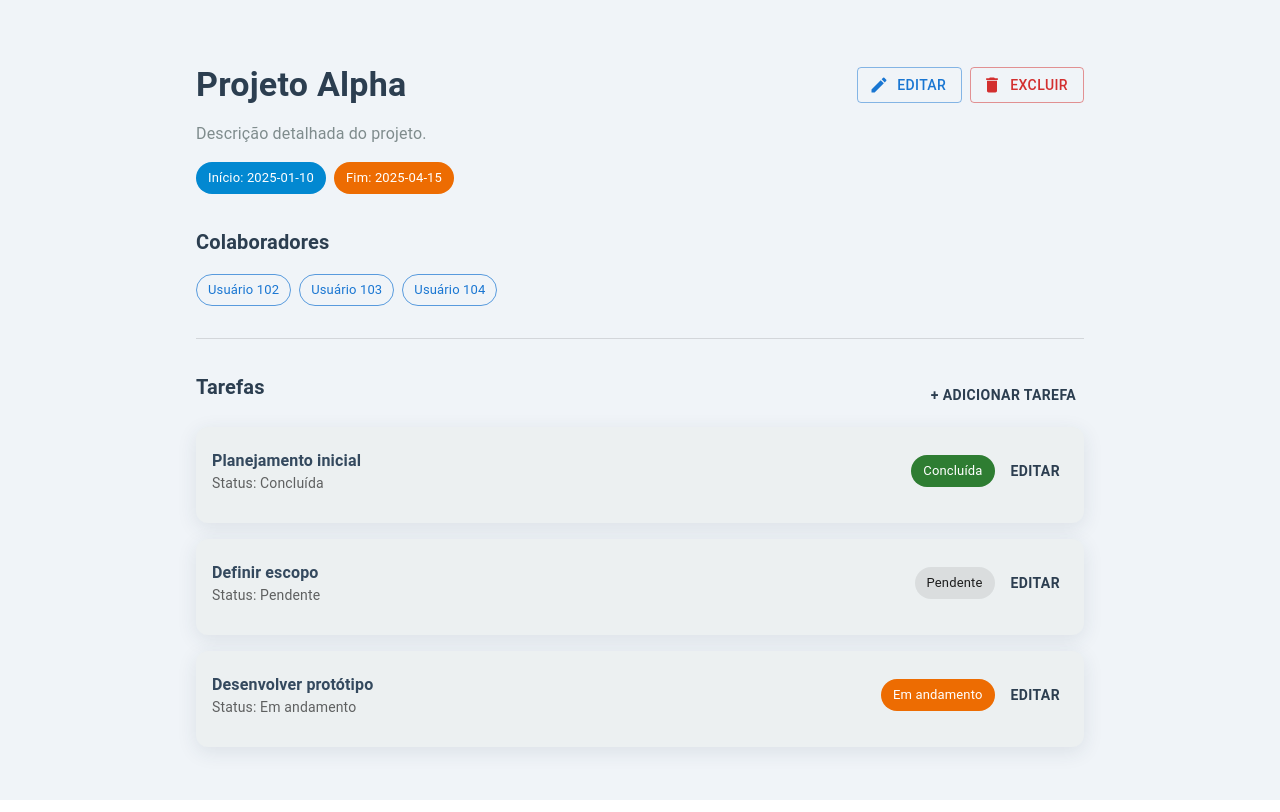
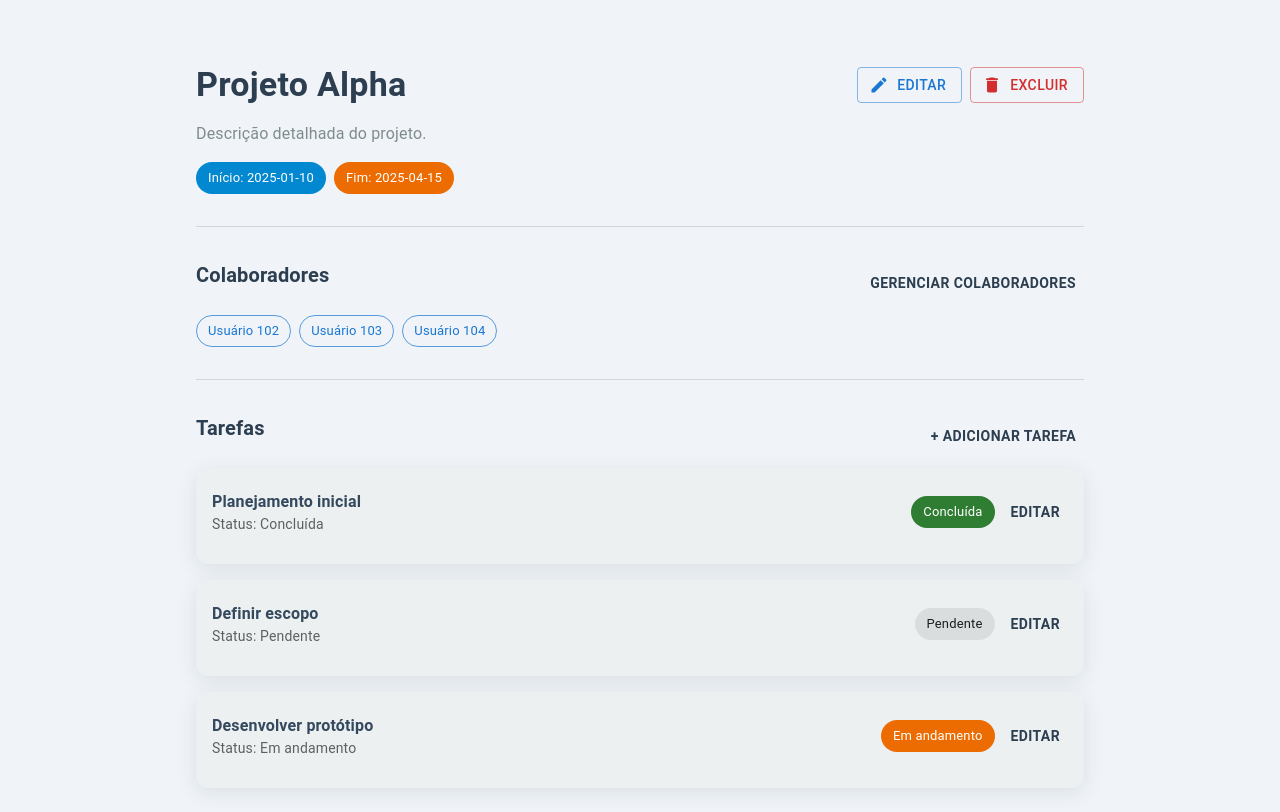
Before and after one commit to thedouglasaraujo/tasksphere, a React (Create React App) app in the folder frontend/: page /projects/1 in a window 1280 px wide. Built offline with nearby package versions, Linux system fonts and the light colour scheme.

Commit message:
feat(pages): adiciona botão de gerenciar colaboradores no ProjectDetails

```diff
--- a/frontend/src/pages/ProjectDetails/index.js
+++ b/frontend/src/pages/ProjectDetails/index.js
@@ -68,9 +68,16 @@ export default function ProjectDetails() {
                     />
                 </Box>
 
-                <Typography variant="h6" sx={styles.title} mt={4}>
-                    Colaboradores
-                </Typography>
+                <Divider sx={{ my: 4 }} />
+
+                <Box sx={{ display: 'flex', justifyContent: 'space-between', alignItems: 'center' }}>
+                    <Typography variant="h6" sx={styles.title}>
+                        Colaboradores
+                    </Typography>
+                    <TextButton onClick={() => navigate(`/projects/${id}/collaborators`)}>
+                        Gerenciar Colaboradores
+                    </TextButton>
+                </Box>
 
                 <CollaboratorsList collaborators={mockProject.collaborators} />
 
```
